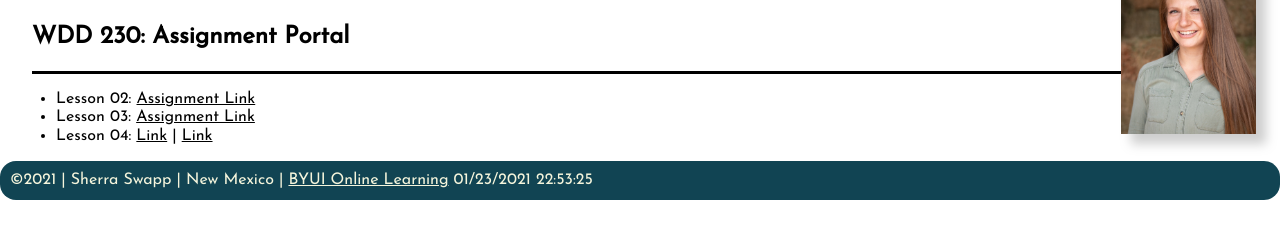
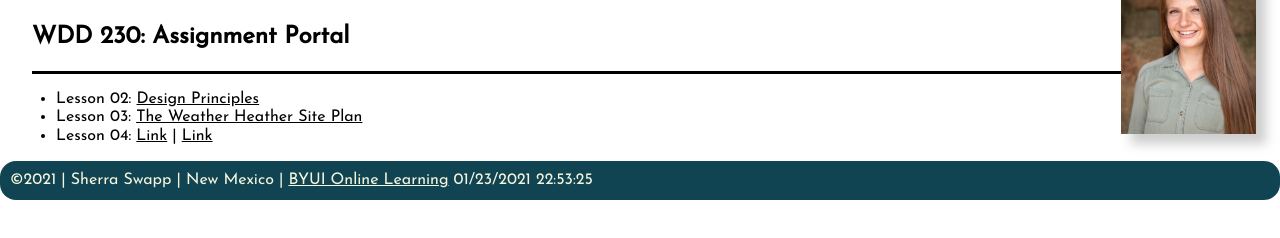
Before and after one commit to sherras/sherras.github.io, a plain HTML site: page lesson01/index.html in a window 1280 px wide. Shown: the part 108-346 px from the top of the page. Drawn offline with Linux system fonts and the light colour scheme.

Commit message:
Added assignment links

```diff
--- a/lesson01/index.html
+++ b/lesson01/index.html
@@ -23,8 +23,8 @@
     <h2>WDD 230: Assignment Portal</h2>
     </div>
     <ul>
-        <li> Lesson 02: <a href="https://sherras.github.io/lesson02/design-principles.html" target="_blank">Assignment Link</a></li>
-        <li> Lesson 03: <a href="#">Assignment Link</a></li>
+        <li> Lesson 02: <a href="https://sherras.github.io/lesson02/design-principles.html" target="_blank">Design Principles</a></li>
+        <li> Lesson 03: <a href="https://sherras.github.io/lesson3/index.html">The Weather Heather Site Plan</a></li>
         <li> Lesson 04: <a href="#">Link</a> | <a href="#">Link</a></li>
     </ul>
     </div>
```
